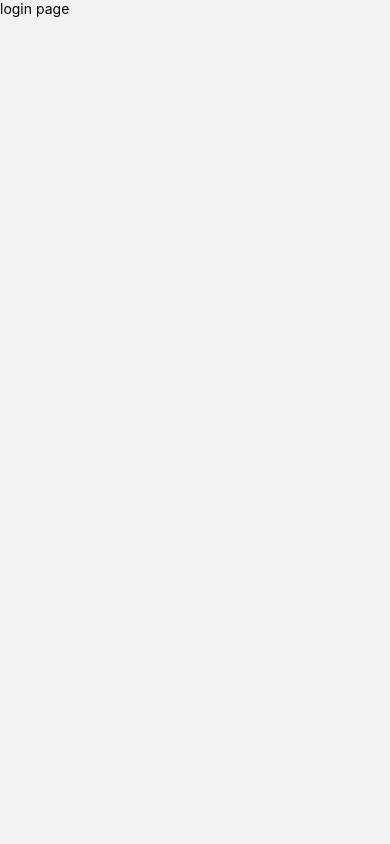
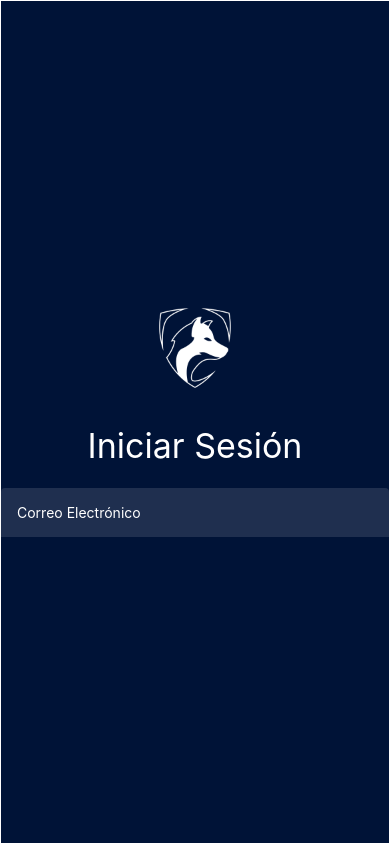
Before and after one commit to brtkev/mobil-app-example, a React Native app: screen /Login in a window 390 px wide. Built offline with nearby package versions, Linux system fonts and the light colour scheme.

Commit message:
add: login: logo, title, first input

```diff
--- a/src/components/loginButton/index.tsx
+++ b/src/components/loginButton/index.tsx
@@ -18,7 +18,6 @@ const LoginButton = ({title, onPress, style, theme} : LoginButtonProps) => {
   //assigning are not small, so I prefer to have them memorized
   const buttonContainer = useCallback(() => Object.assign({}, styles.buttonContainer, style), [styles.buttonContainer, style])
   const buttonPressed = useCallback(() => Object.assign({}, styles.buttonPressed, style), [styles.buttonContainer, style])
-  console.log(buttonPressed())
   const touchProps = {
     activeOpacity: 1,
     underlayColor: buttonPressed().backgroundColor, // <-- "backgroundColor" will be always overwritten by "underlayColor"
--- /dev/null
+++ b/src/components/loginInput/index.tsx
@@ -0,0 +1,14 @@
+import {View, TextInput} from 'react-native';
+import TextApp from '../textApp';
+import styles from './styles';
+
+const LoginInput = () => {
+
+  return(
+    <View style={styles.container}  >
+      <TextInput placeholder='Correo Electrónico' placeholderTextColor={"#fff"} style={{color:"#fff"}} />
+    </View>
+  );
+};
+
+export default LoginInput;
--- /dev/null
+++ b/src/components/loginInput/styles.ts
@@ -0,0 +1,15 @@
+import { StyleSheet } from 'react-native';
+import colors from 'src/styles/colors';
+
+const styles = StyleSheet.create({
+  container:{
+    backgroundColor : colors.inputs,
+    padding: 16,
+    borderTopLeftRadius: 4,
+    borderTopRightRadius: 4,
+    width: '100%'
+
+  }
+});
+
+export default styles;
--- /dev/null
+++ b/src/components/textApp/index.tsx
@@ -0,0 +1,12 @@
+import { Text, TextProps } from 'react-native';
+import styles from './style';
+
+const TextApp = ({style, children} : TextProps) => {
+
+  return(
+    <Text style={Object.assign({}, styles.text, style)} >
+      {children}
+    </Text>
+  )
+}
+export default TextApp;
--- /dev/null
+++ b/src/components/textApp/style.ts
@@ -0,0 +1,9 @@
+import { StyleSheet } from "react-native";
+
+const styles = StyleSheet.create({
+  text:{
+    color: "#fff",
+  }
+});
+
+export default styles;
--- a/src/pages/login/index.tsx
+++ b/src/pages/login/index.tsx
@@ -1,12 +1,21 @@
-import { View, Text, StatusBar, ScrollView } from 'react-native';
+import { View, Text, StatusBar, ScrollView, Image } from 'react-native';
+import LoginInput from 'src/components/loginInput';
+import TextApp from 'src/components/textApp';
+import styles from './styles';
 
-export default function Login(){
+export default function Login() {
 
 
-    return(
-        <ScrollView >
-            <StatusBar />
-            <Text>login page</Text>
-        </ScrollView>
-    );
+	return (
+		<View style={styles.mainContainer} >
+			<StatusBar />
+			<View  style={styles.contentBox} >
+				<Image source={require('assets/logo.png')} style={styles.logo} />
+				<TextApp style={{fontSize: 34, lineHeight: 36,marginBottom: 24}} >
+					Iniciar Sesión
+				</TextApp>
+				<LoginInput />
+			</View>
+		</View>
+	);
 }
--- a/src/pages/login/styles.ts
+++ b/src/pages/login/styles.ts
@@ -0,0 +1,18 @@
+import { StyleSheet } from "react-native";
+import colors from "src/styles/colors";
+
+const styles = StyleSheet.create({
+  mainContainer: {
+    minHeight: '100%',
+    backgroundColor: colors.background,
+  },
+  contentBox:{
+    display:"flex", justifyContent: "center", alignItems: "center", borderColor: "#fff", borderWidth: 1,
+    minHeight: "100%"
+  },
+  logo : {
+    width: 72, height:80, marginBottom: 40
+  },
+});
+
+export default styles;
```
Also changed, not shown: assets/logo.png (added), assets/logo_bwp_secundario-01.png (added).
